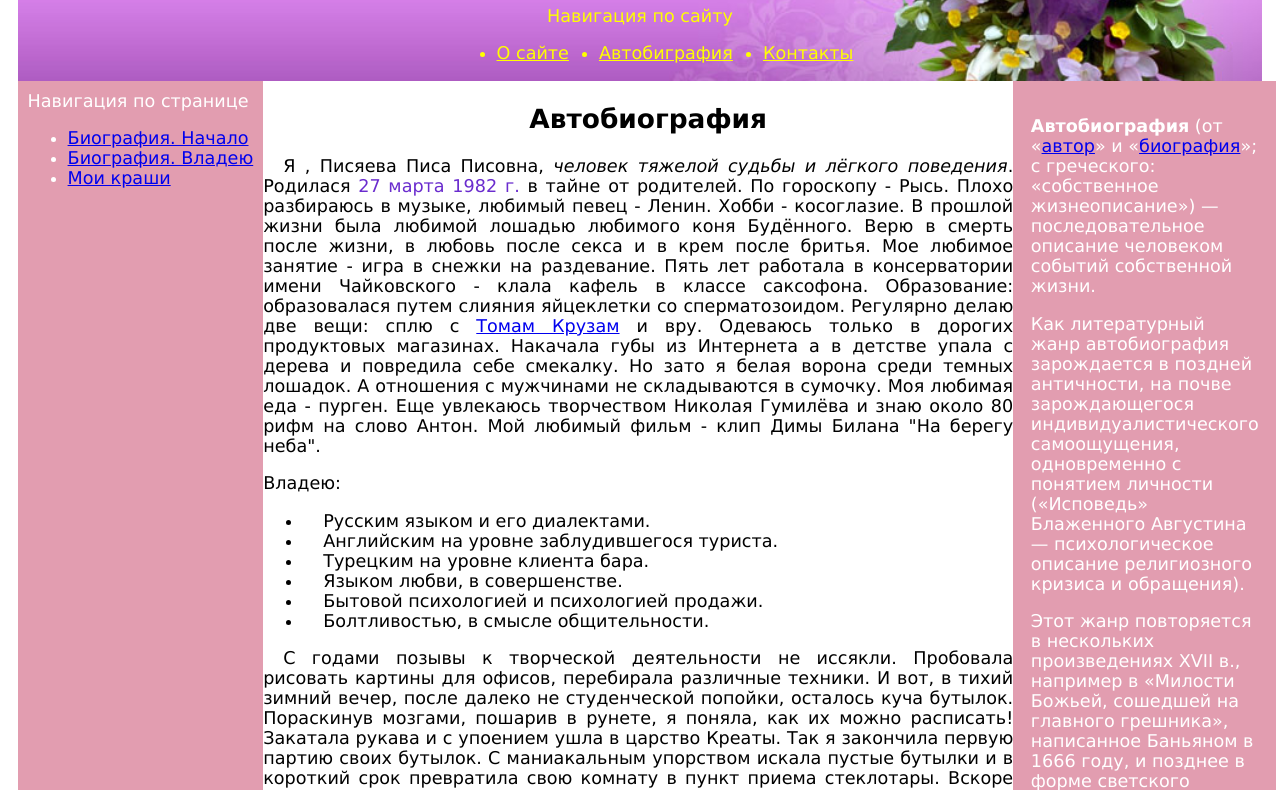
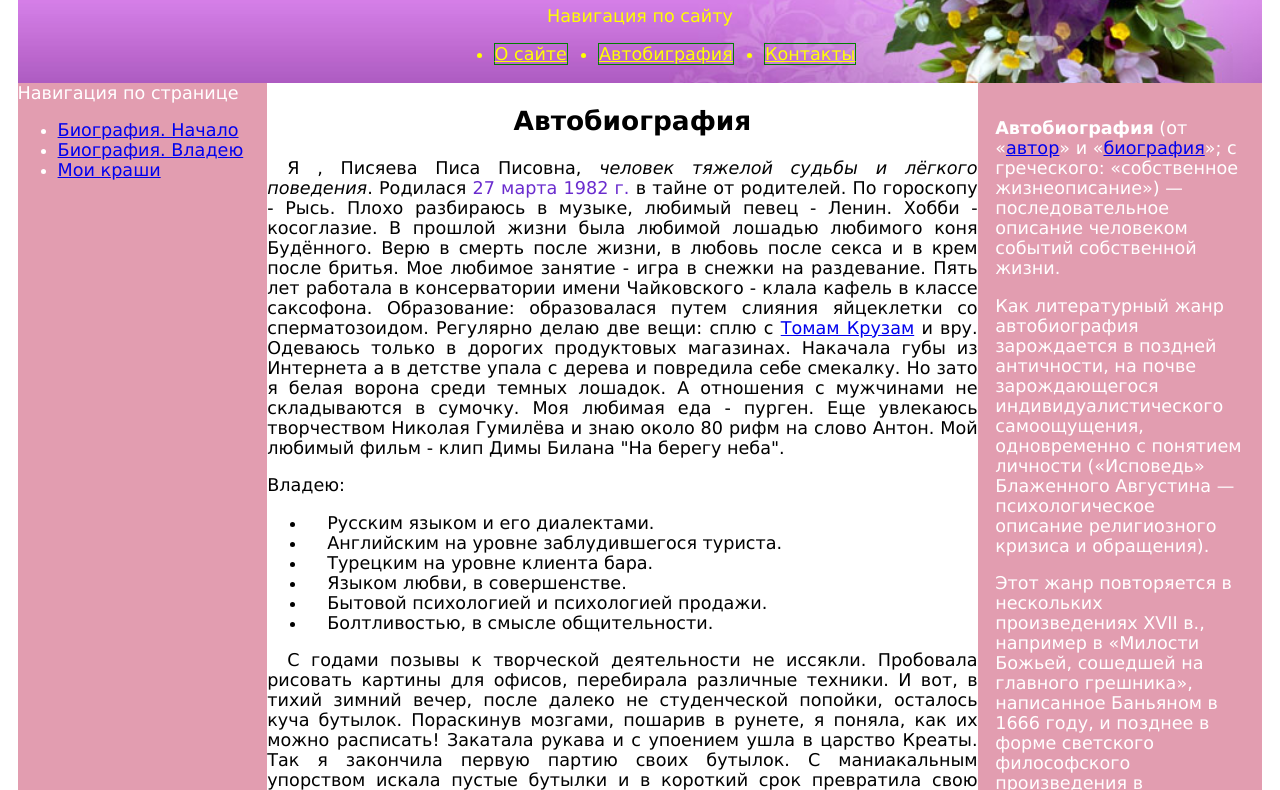
Before and after one commit to Alex-Nicalace/Alex-Nicalace, a plain HTML site: page index.html in a window 1280 px wide. Shown: the part 153-943 px from the top of the page. Drawn offline with Linux system fonts and the light colour scheme.

Commit message:
Update style.css

```diff
--- a/style.css
+++ b/style.css
@@ -1,9 +1,10 @@
 * {
     /* Свойство box-sizing позволяет изменить этот алгоритм, чтобы свойства width и height задавали размеры не контента, а размеры блока */
-    box-sizing: border-box;
+
+box-sizing: border-box;
 }
 
-html, body {
+ html, body {
     padding: 0;
     margin: 0;
     font-family: verdana, arial, sans-serif;
@@ -20,6 +21,7 @@ body {
 main {
     display: flex;
     flex-direction: column;
+    /* align-items: stretch; */
 }
 
 article {
@@ -30,19 +32,27 @@ article {
 
 /*   свойство flex это совокупность свойств:
   flex-grow: 0
-  flex-shrink: 1
-  flex-basis: auto */
+    CSS-свойство flex-grow определяет как много свободного пространства во flex-контейнере должно быть назначено текущему элементу (flex grow factor — «коэффициент увеличения flex»)
+    flex-shrink: 1
+  flex-shrink — свойство CSS, которое определяет фактор сжатия flex-элемента. Flex-элементы будут заполнять контейнер в зависимости от значения flex-shrink, когда стандартная ширина
+    flex-элементов шире, чем flex-контейнер.
+  flex-basis: auto
+    CSS свойство flex-basis задает базовый размер флекс элемента по основной оси. Это свойство определяет размер контент-бокса, если не задано иначе через box-sizing
+  */
 
 .nav
 /*, aside*/
 
     {
-    /* flex: 1; */
+    flex: 1;
     background-color: #e29db0;
-    min-width: max-content;
-    padding:10px;
+    /* min-width: max-content; */
+    /* padding: 10px; */
+    /* padding-right: 5%; */
+}
 
-    /* padding-right: 5%; */
+article{
+    flex: 1;
 }
 
 /* .nav li{min-width: max-content;} */
@@ -100,20 +110,25 @@ header {
     /* Растягивать картинку на весь контейнер */
     /* line-height: normal; */
     /* border: 1px solid green; */
-    /* flex-basis: min-content */
-    ;
+    /* flex-basis: min-content; */
 }
 
 .MainContent {
     color: black;
+    flex: 2 2 12em;
     background-image: url(img/background1.jpg);
     text-align: justify;
     text-indent: 20px;
     /* Отступ первой строки в пикселах */
     /* font-size: large; */
+/*     -moz-hyphens: auto;
+    -webkit-hyphens: auto;
+    -ms-hyphens: auto; */
 }
 
-.MainContent h1{text-align: center;}
+.MainContent h1 {
+    text-align: center;
+}
 
 @media screen and (min-width: 600px) {
     body {
@@ -129,35 +144,42 @@ header {
         flex-direction: row;
         justify-content: center;
     }
-/*     header li {
+    header li {
         border: 1px solid green;
-    } */
+    }
 }
 
 time {
     color: #6a2cce;
-  }
+}
 
-  .Photo{
+.Photo {
     border-radius: 20%;
-    /* float:left; */ /* Выравнивание по левому краю благодаря этому появляется обтекание текстом справа*/
+    /* float:left; */
+    /* Выравнивание по левому краю благодаря этому появляется обтекание текстом справа*/
     margin-right: 10px;
 }
 
-.CrashPhoto{
+.CrashPhoto {
     display: flex;
     flex-direction: row;
     flex-wrap: wrap;
     justify-content: space-evenly;
     align-content: space-between;
-   /*  align-content: space-around; */
+
+    /*  align-content: space-around; */
     /* border: 1px solid green; */
 }
 
-.footer_tel{
+.CrashPhoto img{
+    height: 40%;
+     width: 40%;
+}
+
+.footer_tel {
     padding-left: 30px;
     /* padding-top: -20px;  */
-    background-image: url("img/icoTel.png"); /* поставил иконку телефона */
+    background-image: url("img/icoTel.png");
+    /* поставил иконку телефона */
     background-repeat: no-repeat;
-
 }
```
